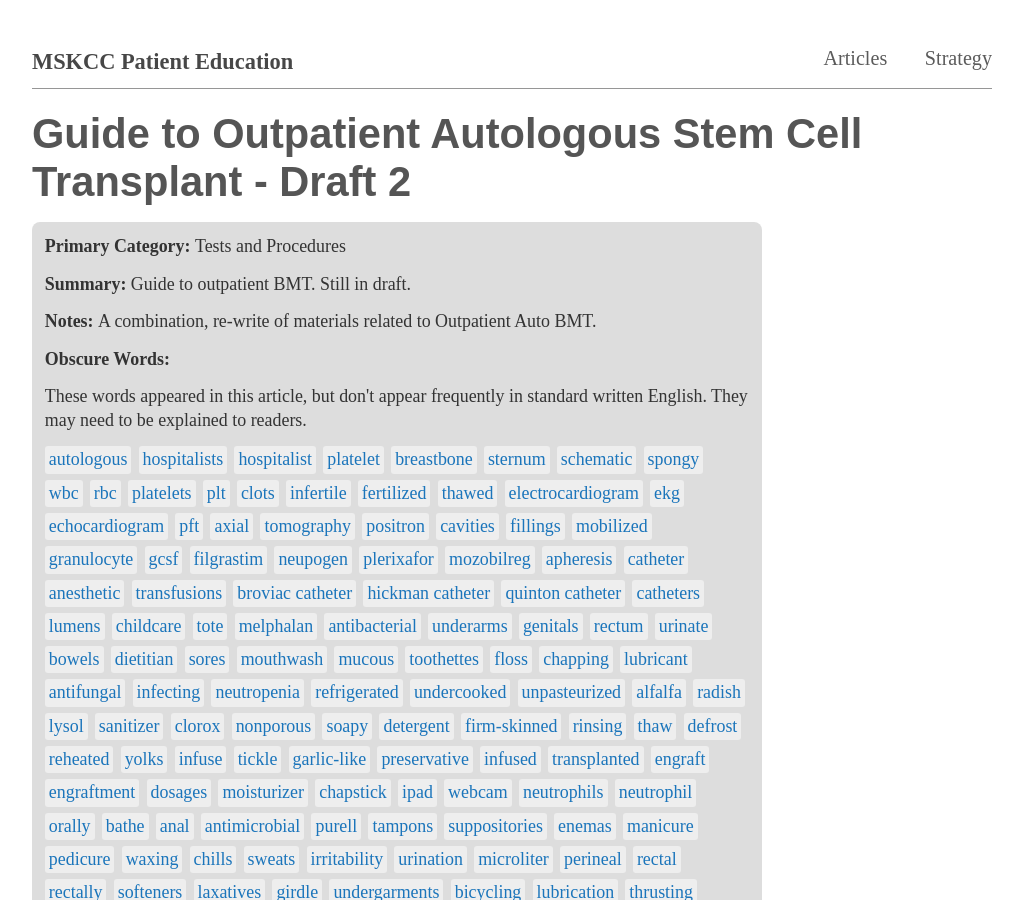
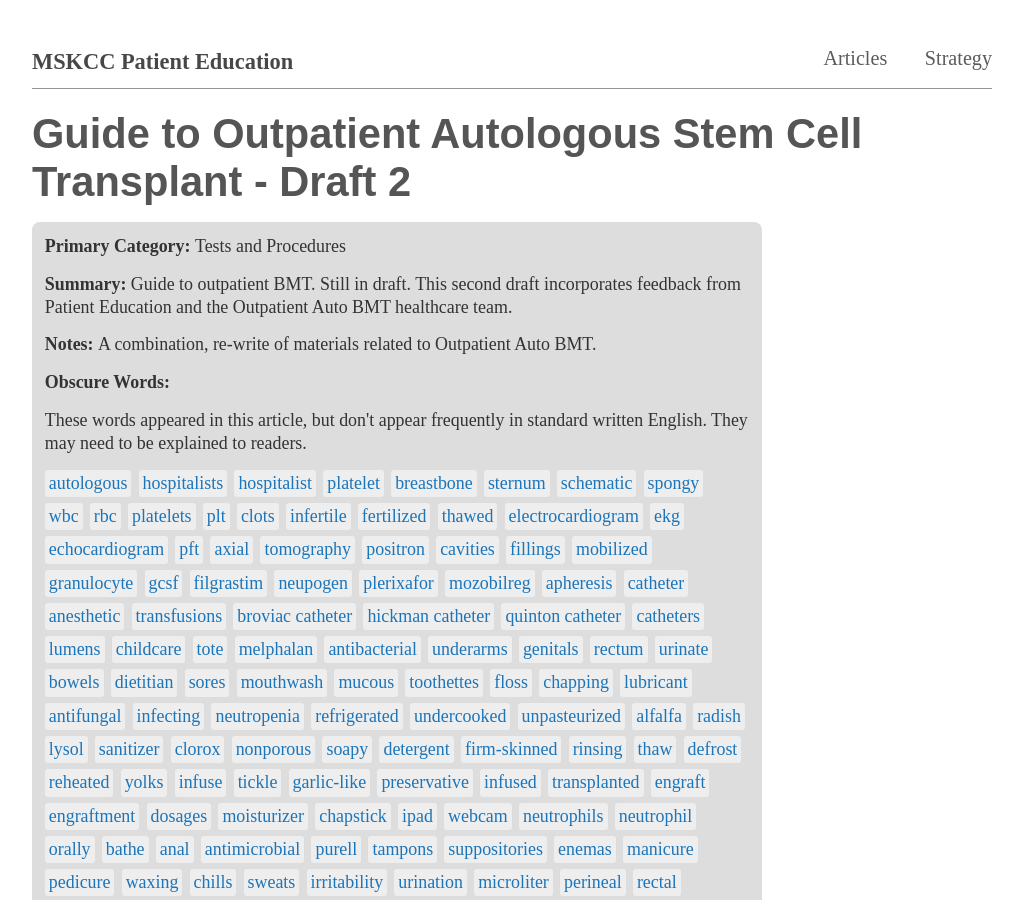
Before and after one commit to mskccpatiented/contentaudit, a Jekyll site: the page built from _posts/2012-11-19-auto-bmt-outpatient-guide-hybrid.md, in a window 1280 px wide and 900 px high. Shown: the whole window, without its empty margins (128-1150 px from the left). Built offline with Jekyll 4.4.1, drawn with Linux system fonts in a browser that asks for light colours; Markdown is read by kramdown in place of the engine named in the settings.

Commit message:
deploying BMT patient ed

```diff
--- a/_posts/2012-11-19-auto-bmt-outpatient-guide-hybrid.md
+++ b/_posts/2012-11-19-auto-bmt-outpatient-guide-hybrid.md
@@ -7,11 +7,11 @@ jargonpercent:
 layout: article
 categories: ['Tests and Procedures']
 tags: []
-summary: Guide to outpatient BMT. Still in draft.
+summary: Guide to outpatient BMT. Still in draft. This second draft incorporates feedback from Patient Education and the Outpatient Auto BMT healthcare team.
 notes: A combination, re-write of materials related to Outpatient Auto BMT.
 strategy:
-status: partial
-date: 19-11-2012
+status: formatted
+date: 11-12-2012
 ---
 <p class="question hidden"><span class="complete">Some of the topics align neatly to phases, some don't. Should we summarize the most important information about topic, then refer to a more complete version in the appendix? That would be my recommendation. Say for example we are in Phase 2, could we summarize issues related to fertility, then refer the person to a longer guide at the back of our guide?)</span> Decision: Yes, summarize and refer to complete guides.</p>
 
```
Also changed, not shown: 2 other files.
